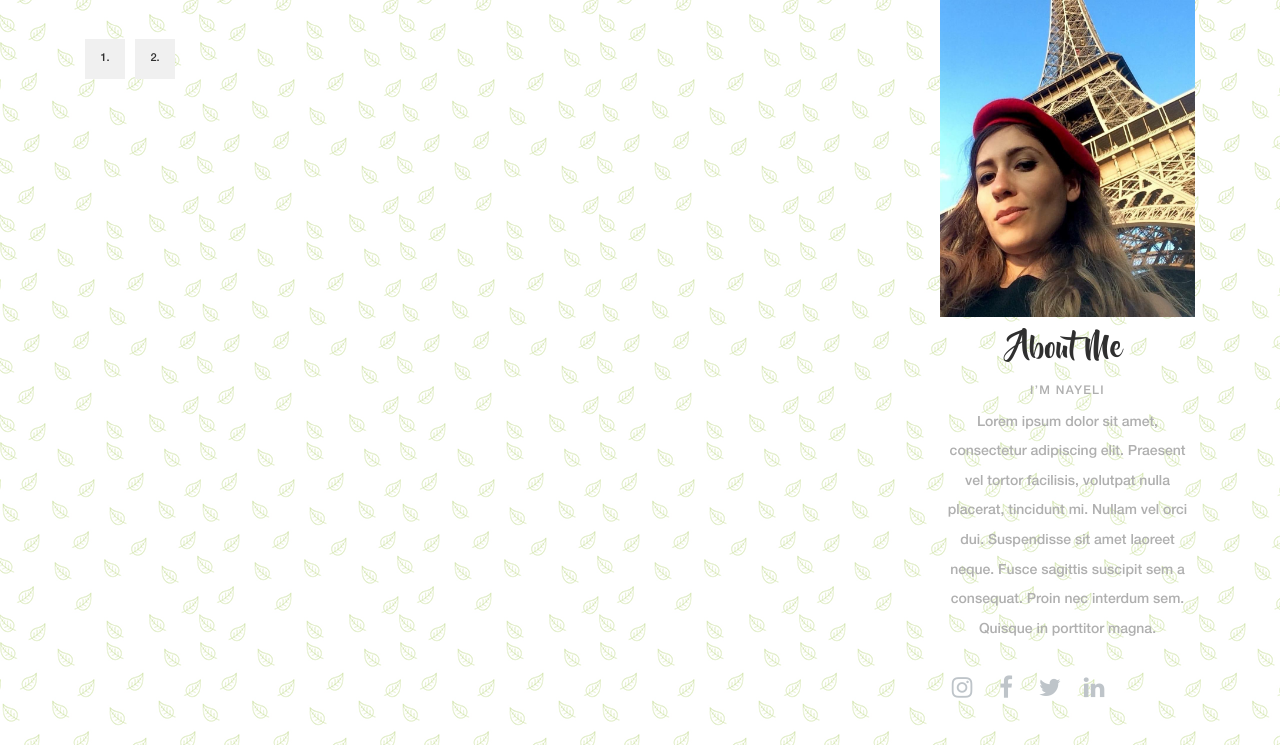
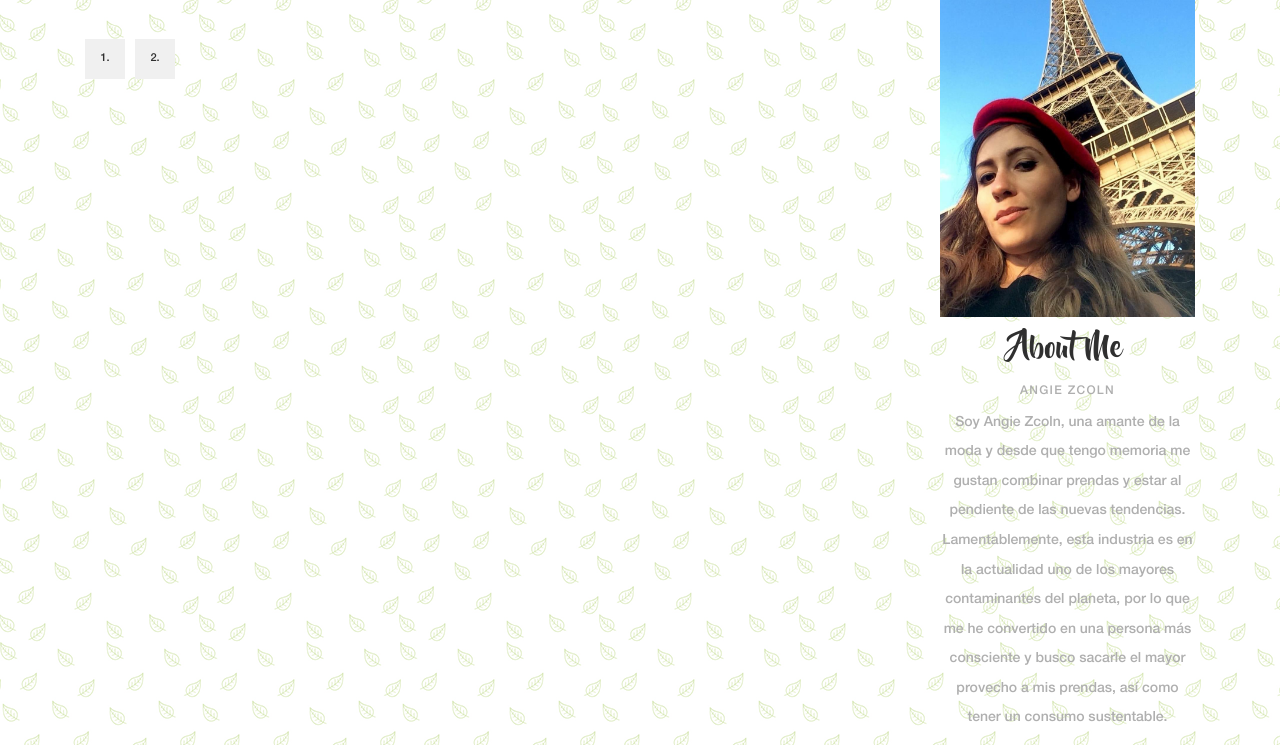
Before and after one commit to MarcoBurgos/FashionAdviser, a Flask app: page /section/1 in a window 1280 px wide. Shown: the part 375-1120 px from the top of the page. Run offline with Flask 2, Linux system fonts and the light colour scheme; data comes from the database, SQL or seed files in the repository; some libraries are stand-ins or nearby versions; some web fonts are replaced.

Commit message:
post content fixed

```diff
--- a/fashionadviserblog/templates/index.html
+++ b/fashionadviserblog/templates/index.html
@@ -95,8 +95,9 @@
                           <img src="{{url_for('static', filename='images/about.jpeg')}}">
                       </figure>
                       <h2 class="about-me">About Me</h2>
-                      <h3 class="about-me">I’m Nayeli</h3>
-                      <p>Lorem ipsum dolor sit amet, consectetur adipiscing elit. Praesent vel tortor facilisis, volutpat nulla placerat, tincidunt mi. Nullam vel orci dui. Suspendisse sit amet laoreet neque. Fusce sagittis suscipit sem a consequat. Proin nec interdum sem. Quisque in porttitor magna.</p>
+                      <h3 class="about-me">Angie Zcoln</h3>
+                      <p>Soy Angie Zcoln, una amante de la moda y desde que tengo memoria me gustan combinar prendas y estar al pendiente de las nuevas tendencias. Lamentablemente, esta industria es en la actualidad uno de los mayores contaminantes del planeta, por lo que me he convertido en una persona más consciente y busco sacarle el mayor provecho a mis prendas, así como tener un consumo sustentable.</p>
+                      <p>Aunque al inicio era una shopaholic, hoy en día quiero compartir mis conocimientos y, así, juntos lograr un cambio en el mundo fashionista.</p>
                     </div><!-- .about-me -->
 
                     <div class="header-bar-social d-none d-md-block">
--- a/fashionadviserblog/templates/section.html
+++ b/fashionadviserblog/templates/section.html
@@ -121,8 +121,9 @@
                         <img src="{{url_for('static', filename='images/about.jpeg')}}">
                       </figure>
                       <h2 class="about-me">About Me</h2>
-                      <h3 class="about-me">I’m Nayeli</h3>
-                      <p>Lorem ipsum dolor sit amet, consectetur adipiscing elit. Praesent vel tortor facilisis, volutpat nulla placerat, tincidunt mi. Nullam vel orci dui. Suspendisse sit amet laoreet neque. Fusce sagittis suscipit sem a consequat. Proin nec interdum sem. Quisque in porttitor magna.</p>
+                      <h3 class="about-me">Angie Zcoln</h3>
+                      <p>Soy Angie Zcoln, una amante de la moda y desde que tengo memoria me gustan combinar prendas y estar al pendiente de las nuevas tendencias. Lamentablemente, esta industria es en la actualidad uno de los mayores contaminantes del planeta, por lo que me he convertido en una persona más consciente y busco sacarle el mayor provecho a mis prendas, así como tener un consumo sustentable.</p>
+                      <p>Aunque al inicio era una shopaholic, hoy en día quiero compartir mis conocimientos y, así, juntos lograr un cambio en el mundo fashionista.</p>
                     </div><!-- .about-me -->
 
                     <div class="header-bar-social d-none d-md-block">
```
Also changed, not shown: 1 other file.
